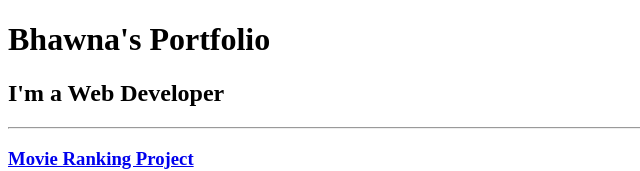
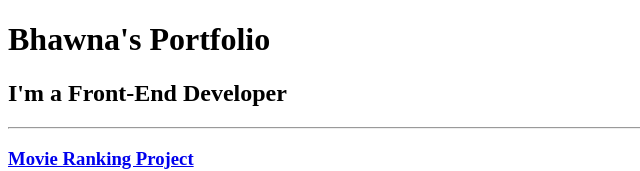
Before and after one commit to BhawnaRawatt/html-Portfolio, a plain HTML site: page index.html in a window 1280 px wide. Shown: the top 171 px of the page, without its empty margins (0-640 px from the left). Drawn offline with Linux system fonts and the light colour scheme.

Commit message:
Change the designation in header

```diff
--- a/index.html
+++ b/index.html
@@ -8,7 +8,7 @@
 </head>
 <body>
     <h1>Bhawna's Portfolio</h1>
-    <h2>I'm a Web Developer</h2>
+    <h2>I'm a Front-End Developer</h2>
     <hr/>
     <h3><a href="./public/movie.html">Movie Ranking Project</a></h3>
     <img src="./assets/images/moviescreenshot.png" alt="Movie name image"  height="200px"/>
```
